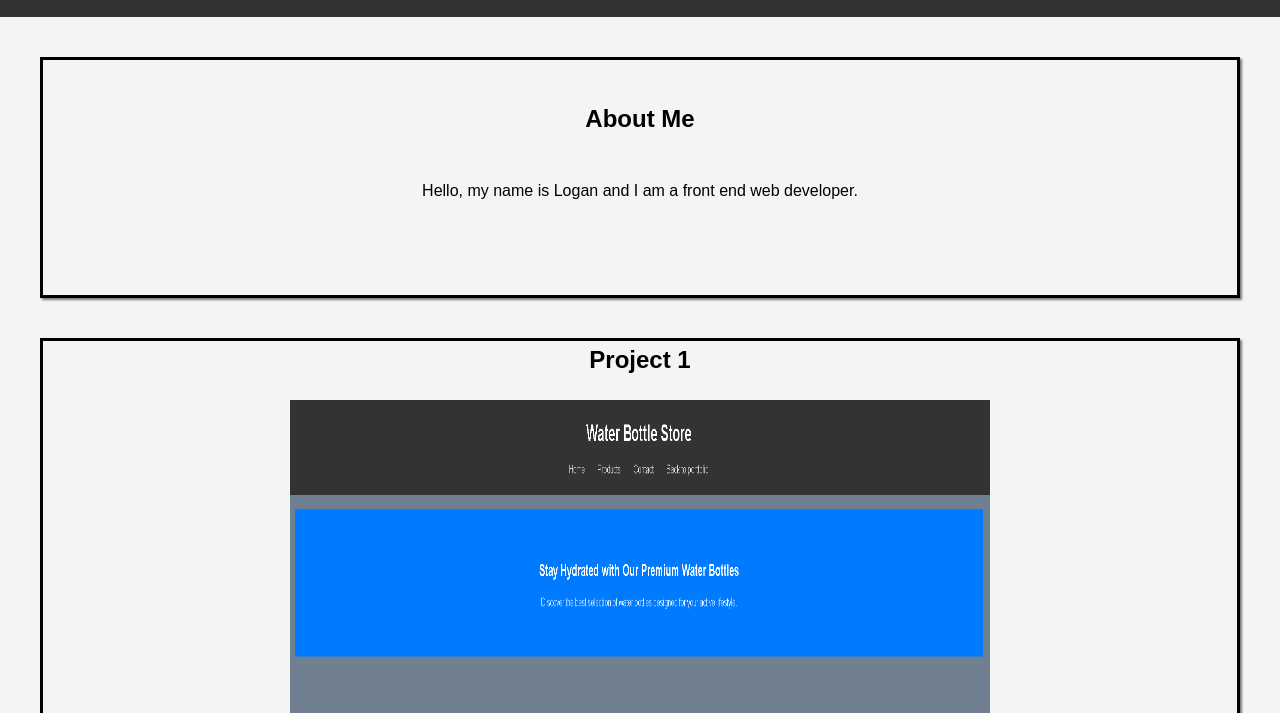
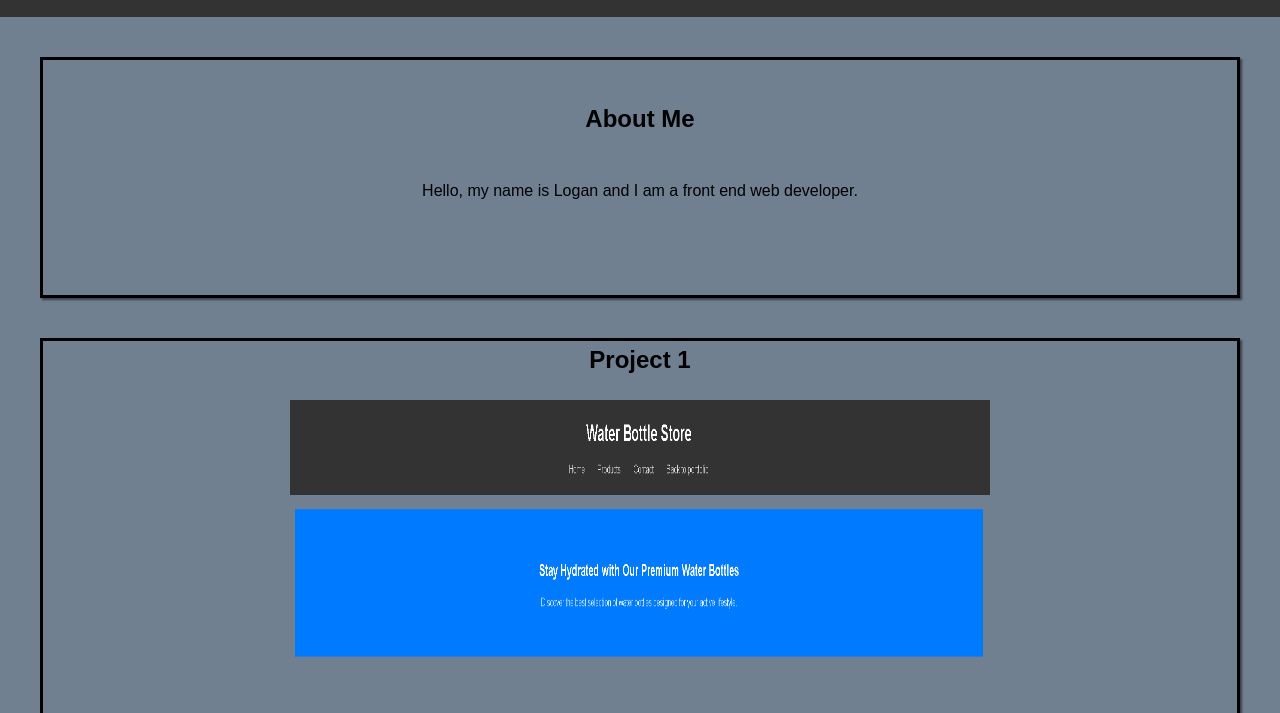
Before and after one commit to loganmacrae/asafs, a plain HTML site: page index.html in a window 1280 px wide. Shown: the part 87-800 px from the top of the page. Drawn offline with Linux system fonts and the light colour scheme.

Commit message:
Update style.css

```diff
--- a/style.css
+++ b/style.css
@@ -8,7 +8,7 @@
 body {
     font-family: 'Arial', sans-serif;
     line-height: 1.6;
-    background-color: #f4f4f4;
+    background-color: slategray;
 }
 
 /* Header styling */
```
